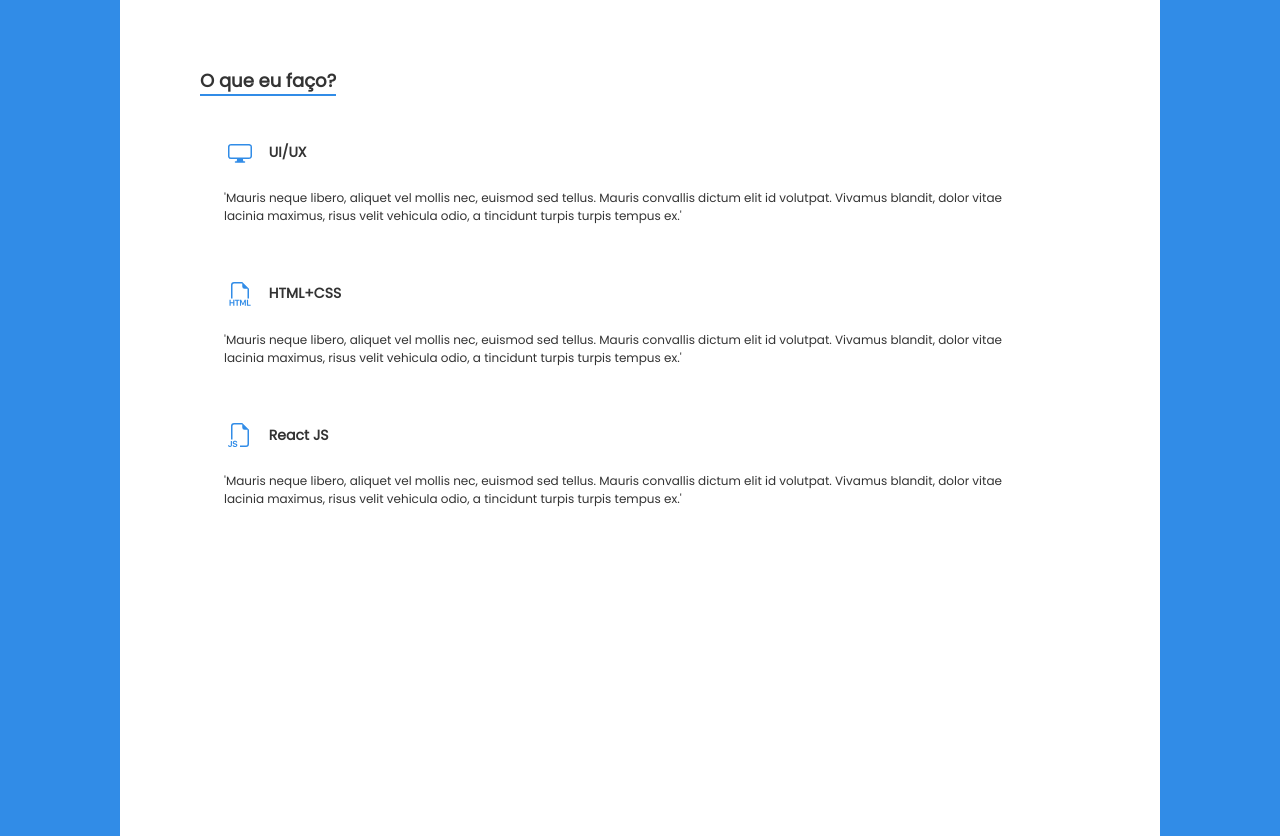
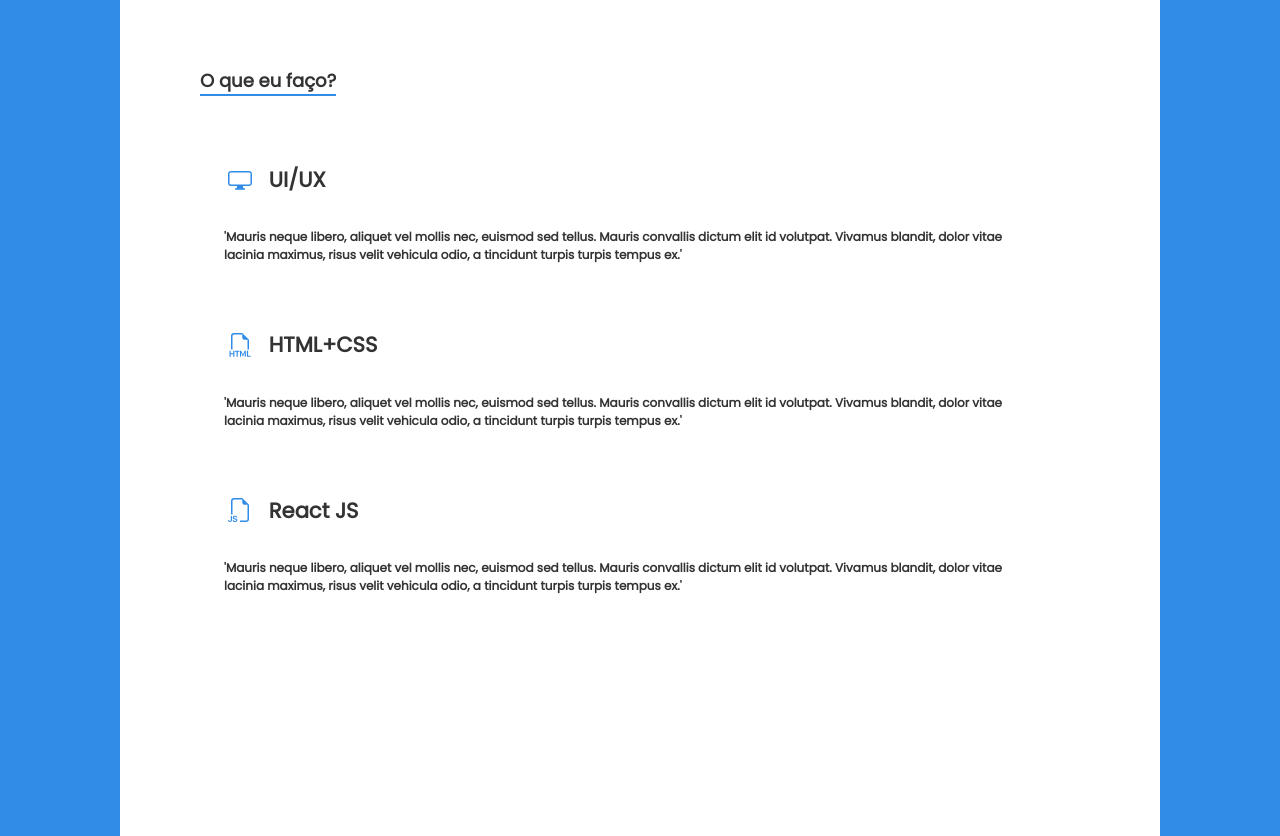
Before and after one commit to maludantasm/mySite, a React (Create React App) app in the folder react/my-site/: page / in a window 1280 px wide. Shown: the part 1260-2096 px from the top of the page. Built offline with nearby package versions, Linux system fonts and the light colour scheme.

Commit message:
feat: styled components -> WID, table

```diff
--- a/react/my-site/src/components/bodyComponents/table/table.css
+++ /dev/null
@@ -1,11 +0,0 @@
-.grid {
-    display: grid;
-
-    grid-template-rows: 60% 60%;
-    grid-template-columns: 50% 50%;
-}
-
-.column {
-    display: flex;
-    flex-direction: column;
-}
--- a/react/my-site/src/components/bodyComponents/table/table.js
+++ b/react/my-site/src/components/bodyComponents/table/table.js
@@ -1,9 +1,9 @@
-import './table.css'
+import { TableGrid, TableColumn } from '../../../styled-components/tableStyle.js';
 import WhatIDoElement from '../whatIDoElements'
 import FormacaoElement from '../formacaoElements'
 
 export const Table = (props) => {
-	const display = props.display
+	var display = props.display
 	const type = props.type
 
 	if (type == 'formacao') {
@@ -18,9 +18,19 @@ export const Table = (props) => {
 		});
 	}
 
-	return (
-		<div className={display}>
-			{result}
-		</div>
-	)
+	if (display == 'grid') {
+		return (
+			<TableGrid>
+				{result}
+			</TableGrid>
+		)
+	}
+
+	else if (display == 'column') {
+		return (
+			<TableColumn>
+				{result}
+			</TableColumn>
+		)
+	}
 }
--- a/react/my-site/src/components/bodyComponents/whatIDoElements/whatIDo-elements.css
+++ /dev/null
@@ -1,25 +0,0 @@
-.element {
-    display: flex;
-    flex-direction: column;
-
-    margin-right: 15vh;
-    margin-left: 3vh;
-
-    padding-bottom: 4vh;
-}
-
-.element-title {
-    display: flex;
-    flex-direction: row;
-
-    align-items: center;
-}
-
-.element svg {
-    color: #318CE7;
-    margin-right: 2.1vh;
-}
-
-.element p {
-    font-size: 1.5vh;
-}
--- a/react/my-site/src/components/bodyComponents/whatIDoElements/whatIDo-elements.js
+++ b/react/my-site/src/components/bodyComponents/whatIDoElements/whatIDo-elements.js
@@ -1,15 +1,15 @@
-import './whatIDo-elements.css'
+import { WIDEStyle, WIDETitle, WIDESvg, WIDEP } from '../../../styled-components/whatIDo-elementsStyle.js';
 
 export const WhatIDoElement = (props) => {
     return (
-        <div className='element'>
+        <WIDEStyle>
             <div className='element-title'>
-                <svg xmlns='http://www.w3.org/2000/svg' width='3vh' height='3vh' fill='currentColor' viewBox='0 0 16 16'>
+                <WIDESvg xmlns='http://www.w3.org/2000/svg' width='3vh' height='3vh' fill='currentColor' viewBox='0 0 16 16'>
                     <path d={props.path}/>
-                </svg>
+                </WIDESvg>
                 <h3>{props.title}</h3>
             </div>
-                <p>{props.text}</p>
-        </div>
+                <WIDEP>{props.text}</WIDEP>
+        </WIDEStyle>
     );
 }
--- /dev/null
+++ b/react/my-site/src/styled-components/tableStyle.js
@@ -0,0 +1,11 @@
+import styled from 'styled-components'
+
+const TableGrid = styled.div`display: grid;
+
+grid-template-rows: 60% 60%;
+grid-template-columns: 50% 50%;`;
+
+const TableColumn = styled.h2`display: flex;
+flex-direction: column;`;
+
+export {TableGrid, TableColumn};
--- a/react/my-site/src/styled-components/whatIDo-elementsStyle.js
+++ b/react/my-site/src/styled-components/whatIDo-elementsStyle.js
@@ -1,15 +1,21 @@
 import styled from 'styled-components'
 
-const WhatIDoElementStyle = styled.div`margin-top: 15vh;
-margin-left: 10vh;
-font-size: 1.5vh;
-color:#333;
+const WIDEStyle = styled.div`display: flex;
+flex-direction: column;
 
-display: flex;
-flex-direction: column;
-align-items: flex-start;`;
+margin-right: 15vh;
+margin-left: 3vh;
 
-const BodyComponentH2 = styled.h2`margin-bottom: 4vh;
-border-bottom: 0.3vh solid #318CE7;`;
+padding-bottom: 4vh;`;
 
-export {WhatIDoElementStyle, BodyComponentH2};
+const WIDETitle = styled.div`display: flex;
+flex-direction: row;
+
+align-items: center;`;
+
+const WIDESvg = styled.svg`color: #318CE7;
+margin-right: 2.1vh;`;
+
+const WIDEP = styled.p`font-size: 1.5vh;`;
+
+export {WIDEStyle, WIDETitle, WIDESvg, WIDEP};
```
